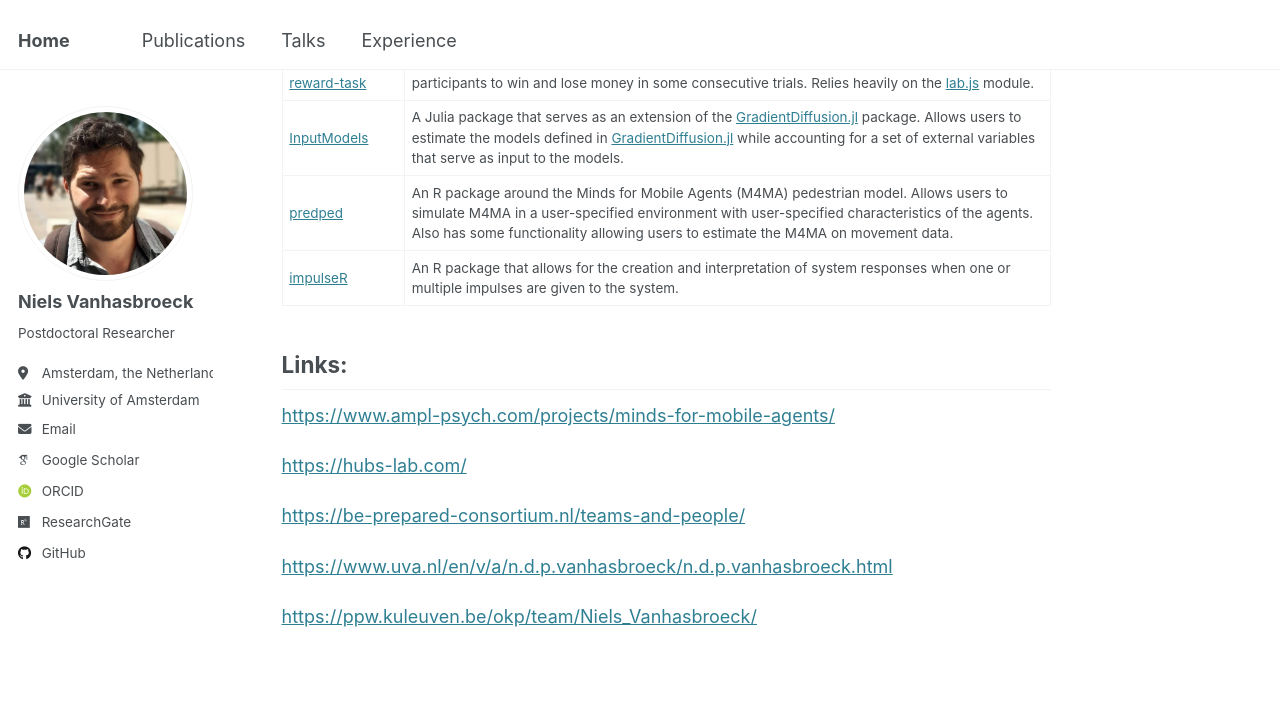
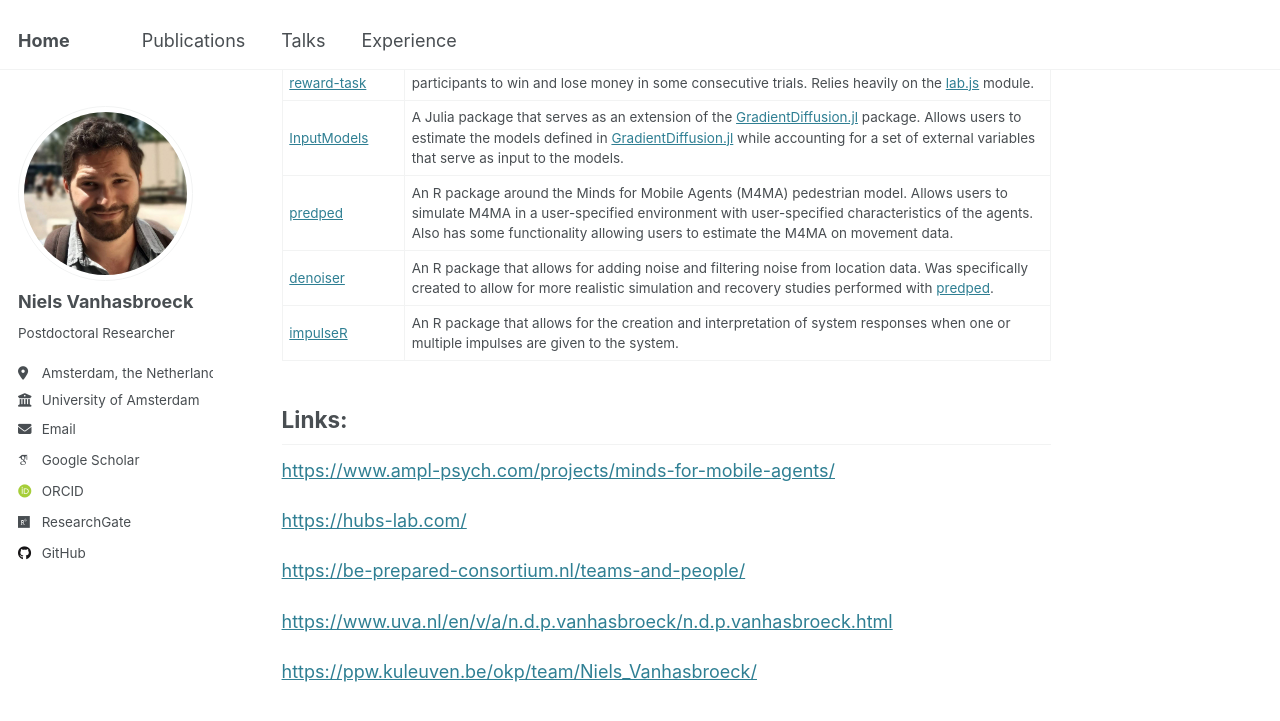
Before and after one commit to ndpvh/ndpvh.github.io, a Jekyll site: the page built from _pages/about.md, in a window 1280 px wide and 900 px high, scrolled down 1061 px. Shown: the top 721 px of the window. Built offline with Jekyll 4.4.1, drawn with Linux system fonts in a browser that asks for light colours; some web fonts are replaced.

Commit message:
Add denoiser to software

```diff
--- a/_pages/about.md
+++ b/_pages/about.md
@@ -31,6 +31,7 @@ Want to reach out? You can send an email to: <a href="mailto:niels.vanhasbroeck@
 <a href="https://gitlab.kuleuven.be/ppw-okpiv/researchers/u0123135/probabilistic-reward-task">probabilistic-reward-task</a> | A JavaScript package allowing for flexible definition of an experimental paradigm that allows participants to win and lose money in some consecutive trials. Relies heavily on the <a href="https://lab.js.org/">lab.js</a> module.
 <a href="https://gitlab.kuleuven.be/ppw-okpiv/researchers/u0123135/InputModels">InputModels</a> | A Julia package that serves as an extension of the <a href="https://gitlab.kuleuven.be/ppw-okpiv/research/GradientDiffusion.jl">GradientDiffusion.jl</a> package. Allows users to estimate the models defined in <a href="https://gitlab.kuleuven.be/ppw-okpiv/research/GradientDiffusion.jl">GradientDiffusion.jl</a> while accounting for a set of external variables that serve as input to the models.
 <a href="https>//www.github.com/ndpvh/predped">predped</a> | An R package around the Minds for Mobile Agents (M4MA) pedestrian model. Allows users to simulate M4MA in a user-specified environment with user-specified characteristics of the agents. Also has some functionality allowing users to estimate the M4MA on movement data.
+<a href="https://www.github.com/ndpvh/denoiser">denoiser</a> | An R package that allows for adding noise and filtering noise from location data. Was specifically created to allow for more realistic simulation and recovery studies performed with <a href="https>//www.github.com/ndpvh/predped">predped</a>.
 <a href="https://gitlab.kuleuven.be/u0133721/impulseR">impulseR</a> | An R package that allows for the creation and interpretation of system responses when one or multiple impulses are given to the system.
 
 ## Links:
```
